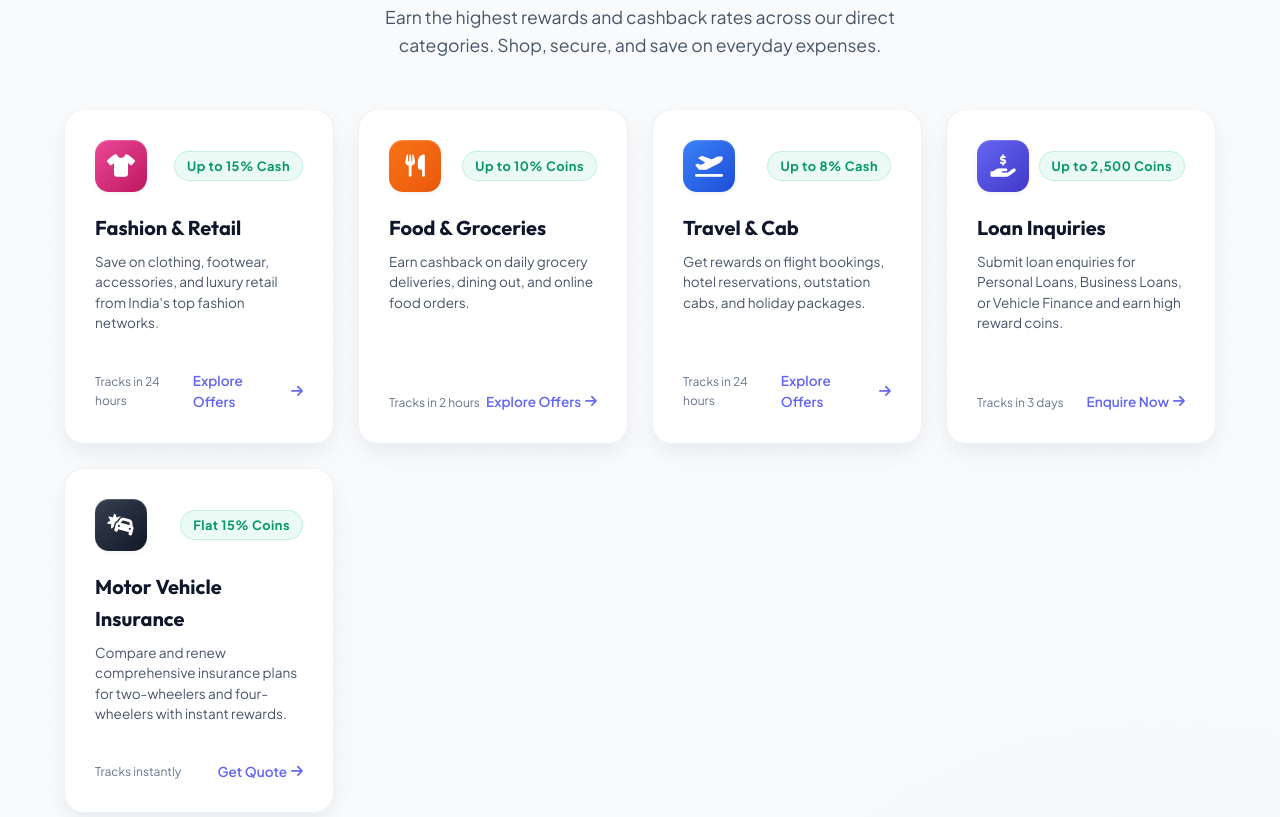
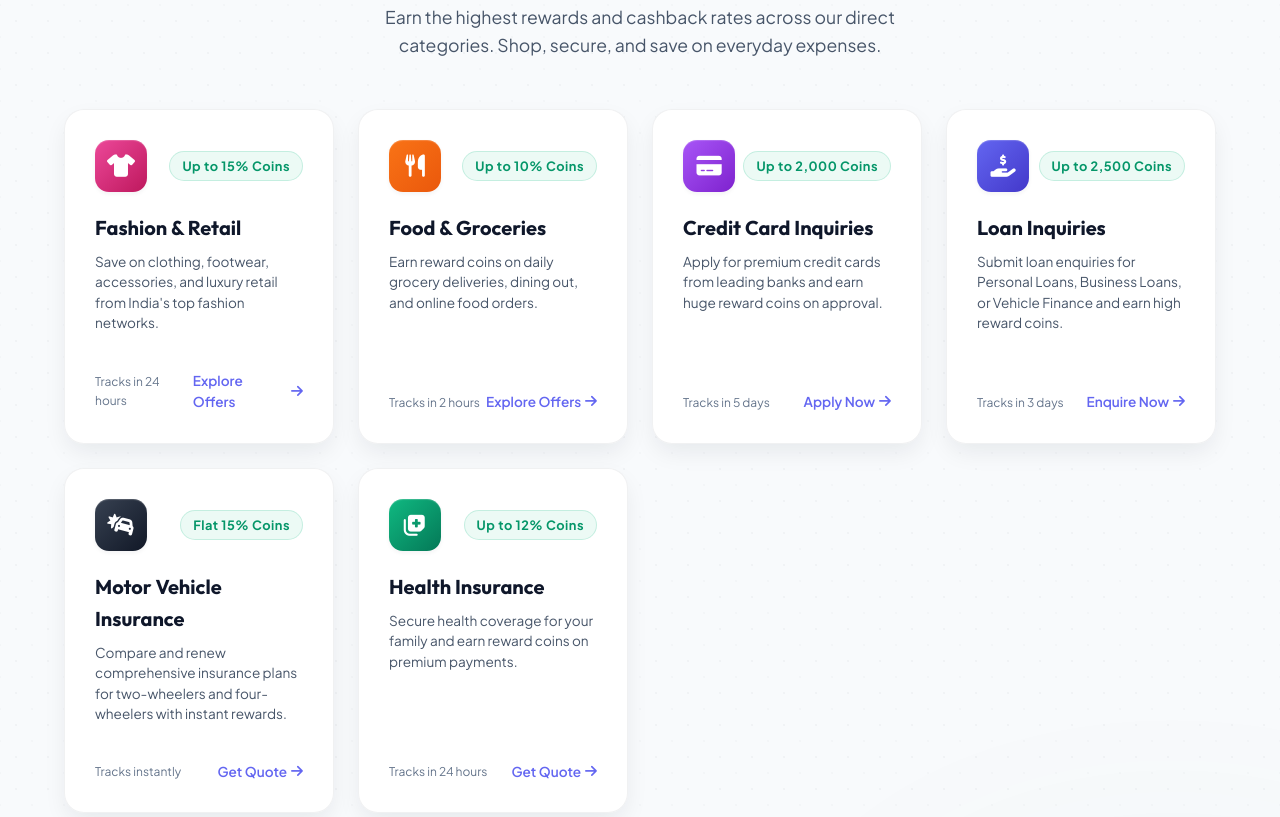
Before and after one commit to sharmakush2003/Affilliate-Marketing-Website, a website: page index.html in a window 1280 px wide. Shown: the part 1467-2284 px from the top of the page. Drawn offline with Linux system fonts and the light colour scheme.

Commit message:
Update category list and mockup, switch cash to coins, and lower minimum cashout threshold to ₹100

```diff
--- a/index.html
+++ b/index.html
@@ -73,7 +73,7 @@
         <div class="brand-card glass-card">
           <div class="brand-card-header">
             <div class="brand-logo-mock" style="background: linear-gradient(135deg, #ec4899 0%, #be185d 100%);"><i class="fas fa-shirt"></i></div>
-            <span class="brand-cashback-badge">Up to 15% Cash</span>
+            <span class="brand-cashback-badge">Up to 15% Coins</span>
           </div>
           <div class="brand-card-content">
             <h3 class="brand-name">Fashion & Retail</h3>
@@ -93,7 +93,7 @@
           </div>
           <div class="brand-card-content">
             <h3 class="brand-name">Food & Groceries</h3>
-            <p class="brand-offer-text">Earn cashback on daily grocery deliveries, dining out, and online food orders.</p>
+            <p class="brand-offer-text">Earn reward coins on daily grocery deliveries, dining out, and online food orders.</p>
           </div>
           <div class="brand-card-footer">
             <span class="brand-status-msg">Tracks in 2 hours</span>
@@ -101,19 +101,19 @@
           </div>
         </div>
 
-        <!-- Category 3: Travel & Cab -->
+        <!-- Category 3: Credit Card Inquiries -->
         <div class="brand-card glass-card">
           <div class="brand-card-header">
-            <div class="brand-logo-mock" style="background: linear-gradient(135deg, #3b82f6 0%, #1d4ed8 100%);"><i class="fas fa-plane-departure"></i></div>
-            <span class="brand-cashback-badge">Up to 8% Cash</span>
+            <div class="brand-logo-mock" style="background: linear-gradient(135deg, #a855f7 0%, #7e22ce 100%);"><i class="fas fa-credit-card"></i></div>
+            <span class="brand-cashback-badge">Up to 2,000 Coins</span>
           </div>
           <div class="brand-card-content">
-            <h3 class="brand-name">Travel & Cab</h3>
-            <p class="brand-offer-text">Get rewards on flight bookings, hotel reservations, outstation cabs, and holiday packages.</p>
+            <h3 class="brand-name">Credit Card Inquiries</h3>
+            <p class="brand-offer-text">Apply for premium credit cards from leading banks and earn huge reward coins on approval.</p>
           </div>
           <div class="brand-card-footer">
-            <span class="brand-status-msg">Tracks in 24 hours</span>
-            <a href="#download" class="brand-btn">Explore Offers <i class="fas fa-arrow-right"></i></a>
+            <span class="brand-status-msg">Tracks in 5 days</span>
+            <a href="#download" class="brand-btn">Apply Now <i class="fas fa-arrow-right"></i></a>
           </div>
         </div>
 
@@ -133,7 +133,7 @@
           </div>
         </div>
 
-        <!-- Category 6: Motor Vehicle Insurance -->
+        <!-- Category 5: Motor Vehicle Insurance -->
         <div class="brand-card glass-card">
           <div class="brand-card-header">
             <div class="brand-logo-mock" style="background: linear-gradient(135deg, #374151 0%, #111827 100%);"><i class="fas fa-car-burst"></i></div>
@@ -145,6 +145,22 @@
           </div>
           <div class="brand-card-footer">
             <span class="brand-status-msg">Tracks instantly</span>
+            <a href="#download" class="brand-btn">Get Quote <i class="fas fa-arrow-right"></i></a>
+          </div>
+        </div>
+
+        <!-- Category 6: Health Insurance -->
+        <div class="brand-card glass-card">
+          <div class="brand-card-header">
+            <div class="brand-logo-mock" style="background: linear-gradient(135deg, #10b981 0%, #047857 100%);"><i class="fas fa-notes-medical"></i></div>
+            <span class="brand-cashback-badge">Up to 12% Coins</span>
+          </div>
+          <div class="brand-card-content">
+            <h3 class="brand-name">Health Insurance</h3>
+            <p class="brand-offer-text">Secure health coverage for your family and earn reward coins on premium payments.</p>
+          </div>
+          <div class="brand-card-footer">
+            <span class="brand-status-msg">Tracks in 24 hours</span>
             <a href="#download" class="brand-btn">Get Quote <i class="fas fa-arrow-right"></i></a>
           </div>
         </div>
@@ -221,7 +237,7 @@
               <div class="p-card-amount">₹1,450.00</div>
               <div class="p-card-info">
                 <span>4 Coins = ₹1</span>
-                <span>Verified Cashback</span>
+                <span>Verified Balance</span>
               </div>
             </div>
 
@@ -231,7 +247,7 @@
               <div class="p-brand-card">
                 <div class="p-brand-logo" style="background: #ec4899; display: flex; align-items: center; justify-content: center; color: white; font-size: 10px; border-radius: 4px;"><i class="fas fa-shirt"></i></div>
                 <span class="p-brand-name">Fashion</span>
-                <span class="p-brand-rate">15% Cash</span>
+                <span class="p-brand-rate">15% Coins</span>
               </div>
               <div class="p-brand-card">
                 <div class="p-brand-logo" style="background: #f97316; display: flex; align-items: center; justify-content: center; color: white; font-size: 10px; border-radius: 4px;"><i class="fas fa-utensils"></i></div>
```
Also changed, not shown: faq.html (+1 -1 lines).
